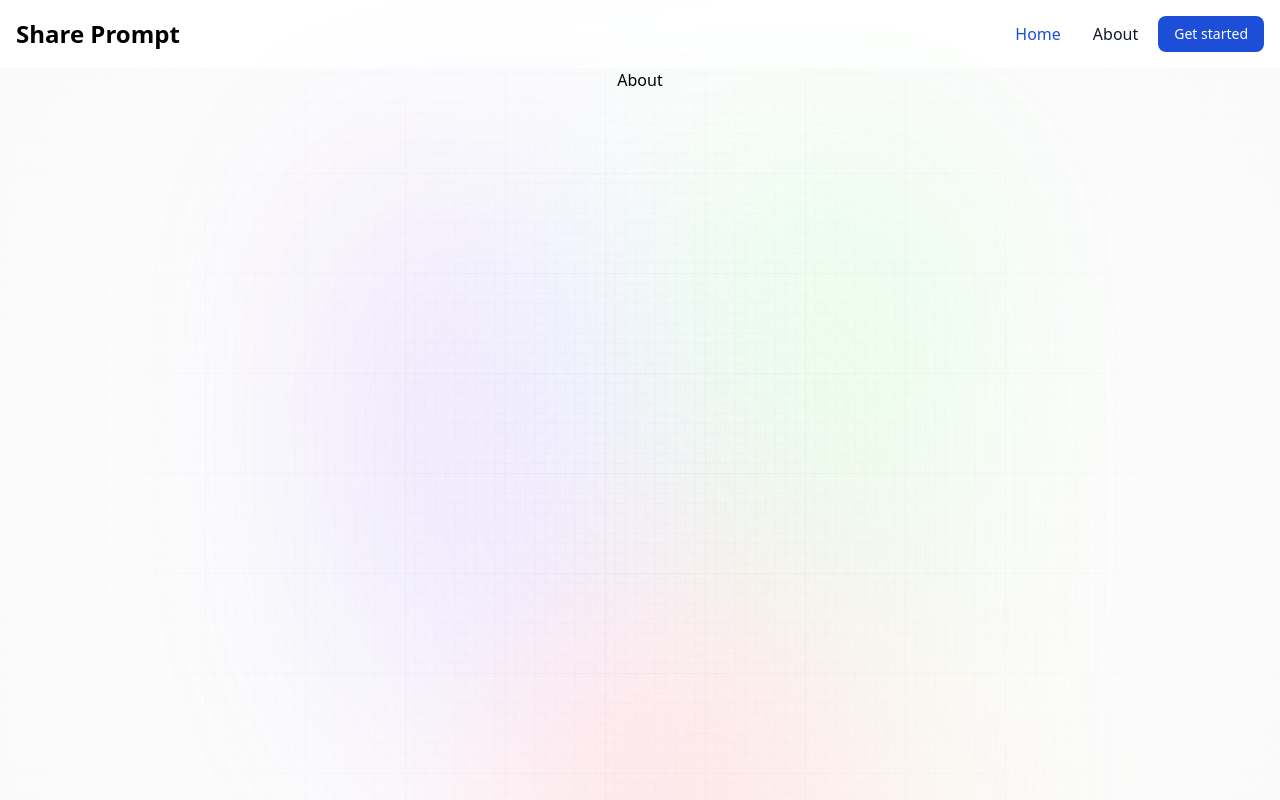
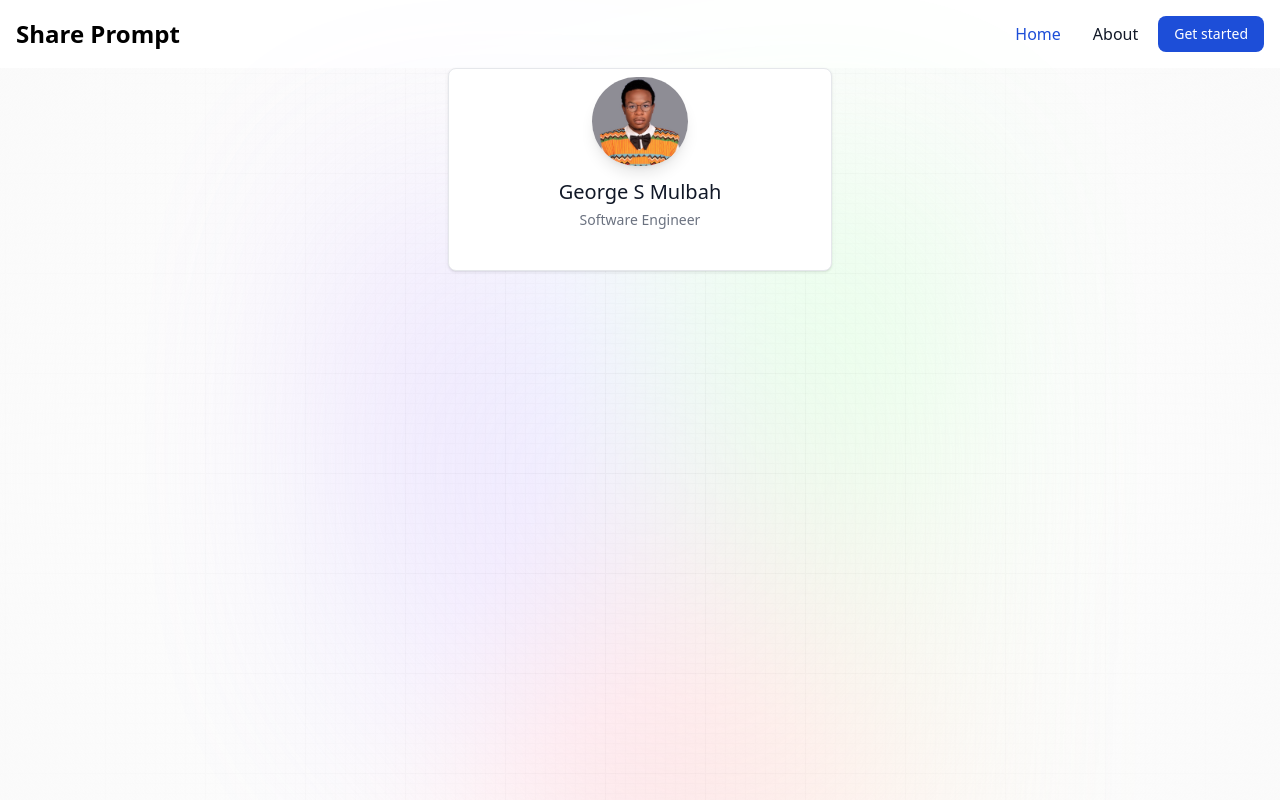
Before and after one commit to sir-george2500/-shareprompt_landingpage, a Next.js app: page /about in a window 1280 px wide. Built offline with nearby package versions, Linux system fonts and the light colour scheme.

Commit message:
added the creator card successfully

```diff
--- a/app/about/page.tsx
+++ b/app/about/page.tsx
@@ -1,7 +1,8 @@
+import CreatorCard from '@/components/CreatorCard'
 import React from 'react'
 
 export default function About() {
   return (
-    <div>About</div>
+  <CreatorCard name="George S Mulbah" imageUrl={require('../../public/assets/images/george_mulbah.png')} role='Software Engineer' />
   )
 }
--- /dev/null
+++ b/components/CreatorCard.tsx
@@ -0,0 +1,22 @@
+import Image from 'next/image';
+import React from 'react';
+
+interface CreatorCardProps {
+  imageUrl: string;
+  name: string;
+  role: string;
+}
+
+const CreatorCard: React.FC<CreatorCardProps> = ({ imageUrl, name, role }) => {
+  return (
+    <div className="w-full max-w-sm bg-white border border-gray-200 rounded-lg shadow dark:bg-gray-800 dark:border-gray-700">
+      <div className="flex flex-col items-center pb-10">
+        <Image className="mb-3 rounded-full mt-2 shadow-lg" src={imageUrl} alt={name} width={96} height={96} />
+        <h5 className="mb-1 text-xl font-medium text-gray-900 dark:text-white">{name}</h5>
+        <span className="text-sm text-gray-500 dark:text-gray-400">{role}</span>
+      </div>
+    </div>
+  );
+}
+
+export default CreatorCard;
```
Also changed, not shown: public/assets/images/george_mulbah.png (added), public/assets/images/prince_dahn.jpg (added).
